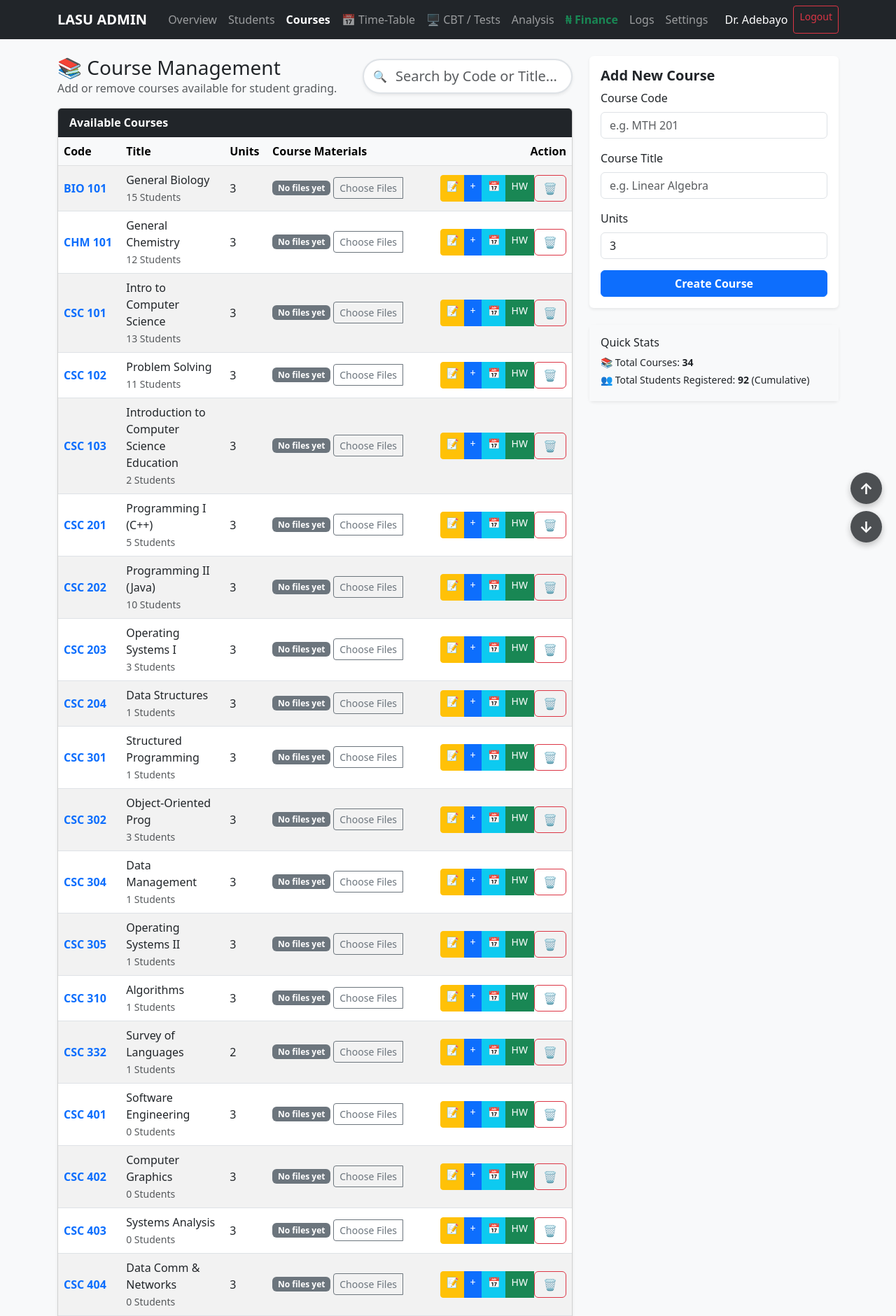
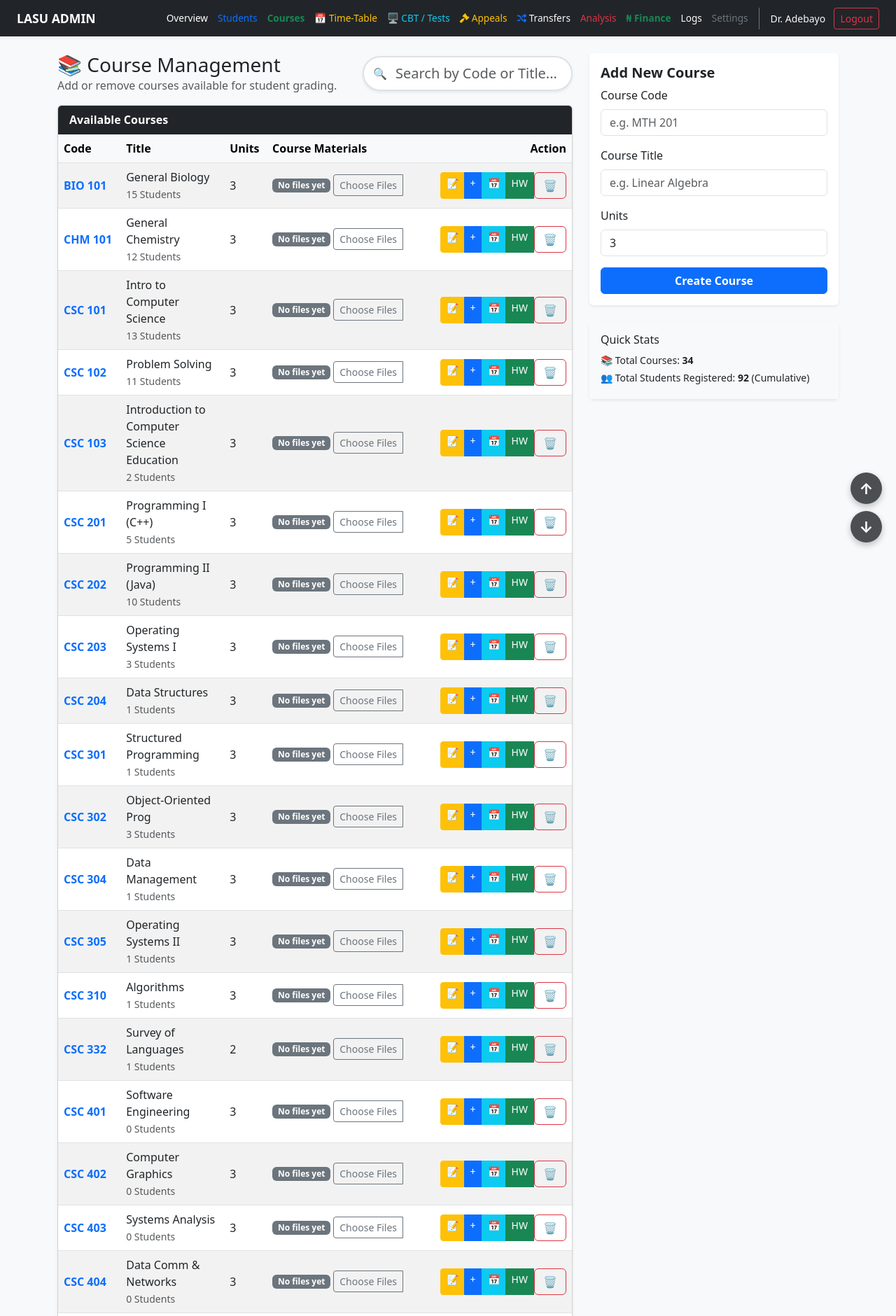
Before and after one commit to Adamson-lab/lasu_dashboard, a Flask app: page /courses in a window 1280 px wide. Shown: the top 1880 px of the page at 70% size. Run offline with Flask 3, Linux system fonts and the light colour scheme; a user stored in the database is signed in; data comes from the database, SQL or seed files in the repository; some libraries are stand-ins or nearby versions.

Commit message:
UI: Synchronized courses.html standalone navbar with the global base.html layout to enforce flawless layout consistency

```diff
--- a/templates/courses.html
+++ b/templates/courses.html
@@ -4,8 +4,29 @@
     <meta charset="UTF-8">
     <title>Manage Courses | LASU {{ session.role | capitalize }}</title>
     <link href="https://cdn.jsdelivr.net/npm/bootstrap@5.3.0/dist/css/bootstrap.min.css" rel="stylesheet">
+    <link rel="stylesheet" href="https://cdnjs.cloudflare.com/ajax/libs/font-awesome/6.0.0/css/all.min.css">
 
     <style>
+        /* 🟢 SYNCED WITH BASE.HTML: Global CSS Reset */
+        html, body {
+            margin: 0 !important;
+            padding: 0 !important;
+            width: 100% !important;
+            max-width: 100vw !important;
+            overflow-x: hidden;
+        }
+
+        /* 🟢 SYNCED WITH BASE.HTML: Forced white-space: nowrap on ALL links */
+        .navbar-nav .nav-link {
+            font-size: 0.85rem;
+            font-weight: 500;
+            padding-left: 7px !important;
+            padding-right: 7px !important;
+            white-space: nowrap !important;
+        }
+        .navbar-brand { font-size: 1.1rem; font-weight: bold; white-space: nowrap !important; }
+        .nav-link:hover { opacity: 0.8; transform: scale(1.05); transition: all 0.2s; }
+
         .scroll-btn {
             position: fixed;
             right: 20px;
@@ -55,30 +76,43 @@
         }
     </style>
 
-
-
-
     <link rel="icon" type="image/jpeg" sizes="32x32" href="{{ url_for('static', filename='lasu_logo.jpg') }}">
     <link rel="icon" type="image/jpeg" sizes="16x16" href="{{ url_for('static', filename='lasu_logo.jpg') }}">
     <link rel="apple-touch-icon" href="{{ url_for('static', filename='lasu_logo.jpg') }}">
 </head>
 <body class="bg-light">
 
-<nav class="navbar navbar-expand-lg navbar-dark bg-dark mb-4">
-    <div class="container">
-        <a class="navbar-brand fw-bold" href="#">LASU {{ session.role | upper }}</a>
-        <div class="navbar-nav ms-auto">
-            <a class="nav-link" href="{{ url_for('dashboard') }}">Overview</a>
-            <a class="nav-link" href="{{ url_for('student_list') }}">Students</a>
-            <a class="nav-link active fw-bold" href="#">Courses</a>
-            <a class="nav-link" href="{{ url_for('manage_timetable') }}">📅 Time-Table</a>
-            <a class="nav-link" href="{{ url_for('manage_quizzes') }}">🖥️ CBT / Tests</a>
-            <a class="nav-link" href="{{ url_for('course_analysis') }}">Analysis</a>
-            <a class="nav-link text-success fw-bold" href="{{ url_for('bursary_dashboard') }}">₦ Finance</a>
-            <a class="nav-link" href="{{ url_for('activity_log') }}">Logs</a>
-            <a class="nav-link" href="{{ url_for('settings') }}">Settings</a>
-            <span class="navbar-text ms-3 text-white">{{ session.user_name }}</span>
-            <a href="{{ url_for('logout') }}" class="btn btn-sm btn-outline-danger ms-2">Logout</a>
+<nav class="navbar navbar-expand-xl navbar-dark bg-dark shadow-sm px-0 mb-4">
+    <div class="container-fluid px-4">
+        <a class="navbar-brand text-uppercase text-white" href="{{ url_for('dashboard') }}">LASU {{ session.role | default('ADMIN') }}</a>
+
+        <button class="navbar-toggler" type="button" data-bs-toggle="collapse" data-bs-target="#navbarNav">
+            <span class="navbar-toggler-icon"></span>
+        </button>
+
+        <div class="collapse navbar-collapse" id="navbarNav">
+            <ul class="navbar-nav ms-auto align-items-center">
+
+                <li class="nav-item"><a class="nav-link text-white" href="{{ url_for('dashboard') }}">Overview</a></li>
+                <li class="nav-item"><a class="nav-link text-primary" href="{{ url_for('student_list') }}">Students</a></li>
+                <li class="nav-item"><a class="nav-link text-success fw-bold" href="{{ url_for('manage_courses') }}">Courses</a></li>
+                <li class="nav-item"><a class="nav-link text-warning" href="{{ url_for('manage_timetable') }}">📅 Time-Table</a></li>
+                <li class="nav-item"><a class="nav-link text-info" href="{{ url_for('manage_quizzes') }}">🖥️ CBT / Tests</a></li>
+                <li class="nav-item"><a class="nav-link text-warning" href="{{ url_for('lecturer_appeals') }}"><i class="fas fa-gavel"></i> Appeals</a></li>
+                <li class="nav-item"><a class="nav-link text-light" href="{{ url_for('lecturer_transfers') }}"><i class="fas fa-random text-primary"></i> Transfers</a></li>
+                <li class="nav-item"><a class="nav-link text-danger" href="{{ url_for('course_analysis') }}">Analysis</a></li>
+                <li class="nav-item"><a class="nav-link text-success fw-bold" href="{{ url_for('bursary_dashboard') }}">₦&nbsp;Finance</a></li>
+                <li class="nav-item"><a class="nav-link text-light" href="{{ url_for('activity_log') }}">Logs</a></li>
+                <li class="nav-item"><a class="nav-link text-secondary" href="{{ url_for('settings') }}">Settings</a></li>
+
+                <li class="nav-item border-start border-secondary ms-2 ps-3 d-none d-xl-block" style="white-space: nowrap;">
+                    <span class="text-light small me-2" style="display: inline-block; vertical-align: middle;">{{ session.user_name }}</span>
+                    <a href="{{ url_for('logout') }}" class="btn btn-sm btn-outline-danger" style="display: inline-block; vertical-align: middle;">Logout</a>
+                </li>
+                <li class="nav-item d-xl-none mt-2 w-100">
+                    <a href="{{ url_for('logout') }}" class="btn btn-sm btn-outline-danger w-100">Logout</a>
+                </li>
+            </ul>
         </div>
     </div>
 </nav>
```
